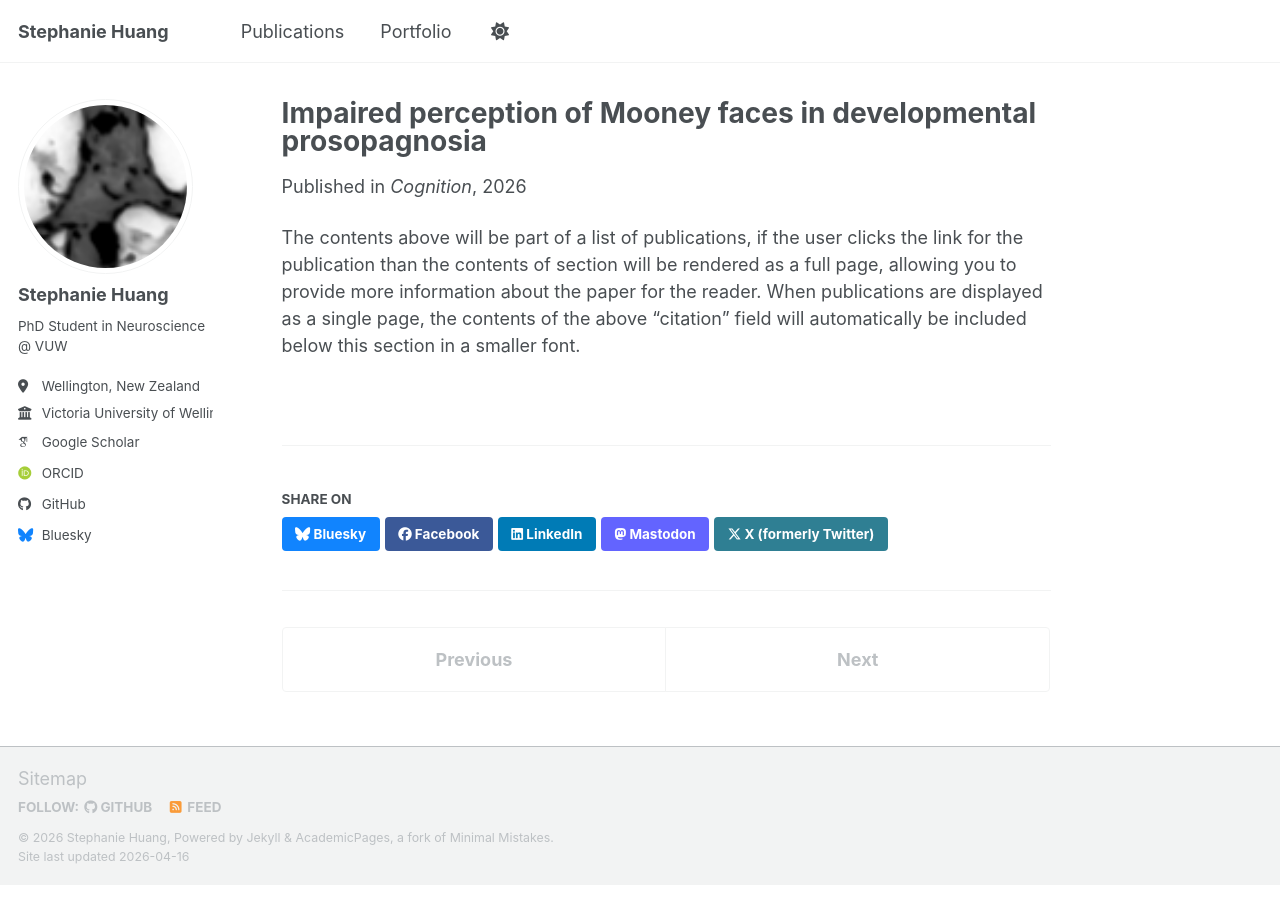
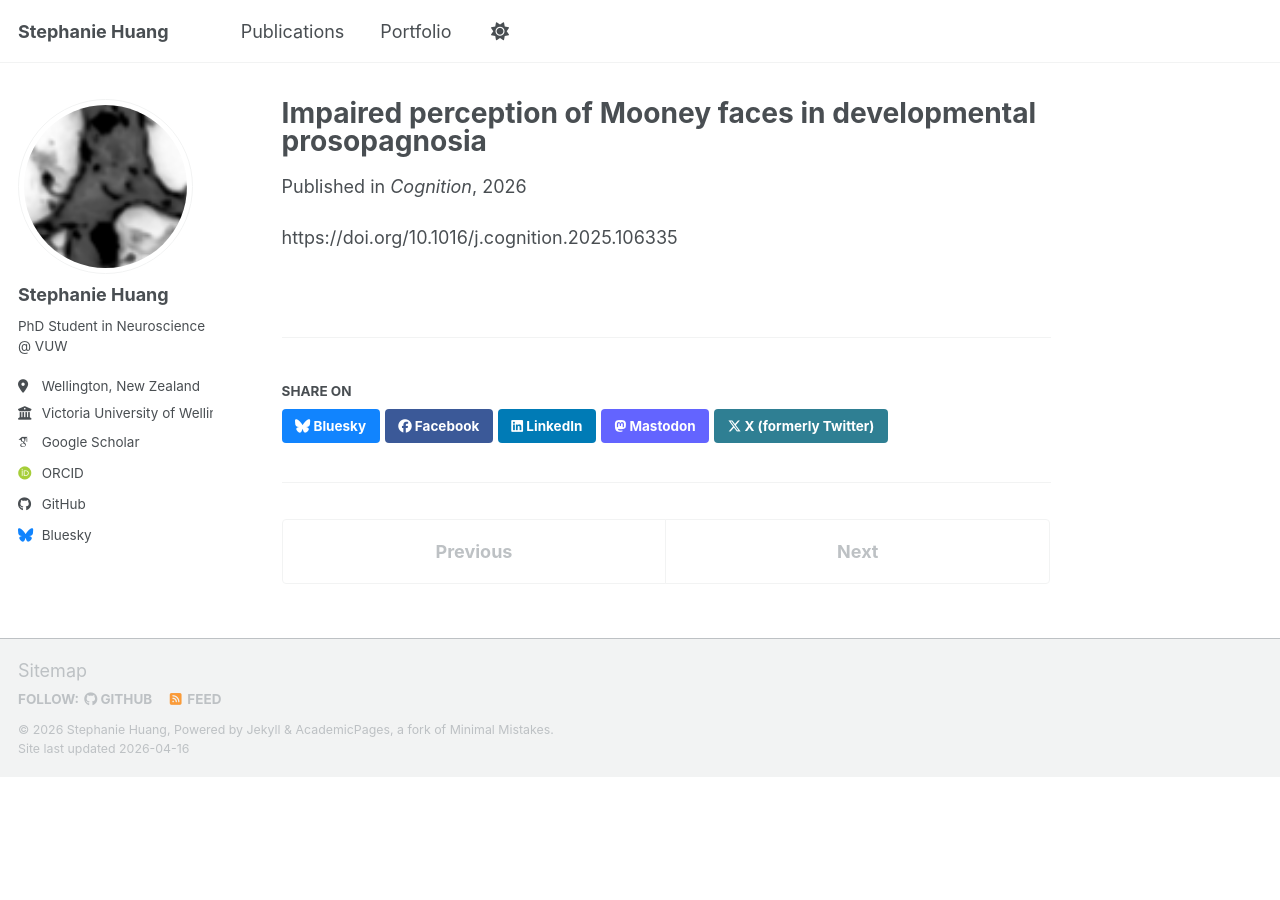
Before and after one commit to stephaniejh/stephaniejh.github.io, a Jekyll site: the page built from _publications/2009-10-01-paper-title-number-1.md, in a window 1280 px wide. Built offline with Jekyll 4.4.1, drawn with Linux system fonts in a browser that asks for light colours; some web fonts are replaced; a script bundle is joined from its source files by our own code; library files that are not in the unit come from our copies.

Commit message:
Update 2009-10-01-paper-title-number-1.md
remove blurb & added link

```diff
--- a/_publications/2009-10-01-paper-title-number-1.md
+++ b/_publications/2009-10-01-paper-title-number-1.md
@@ -11,4 +11,5 @@
 #bibtexurl: 'https://academicpages.github.io/files/bibtex1.bib'
 #citation: 'Your Name, You. (2009). &quot;Paper Title Number 1.&quot; <i>Journal 1</i>. 1(1).'
 ---
-The contents above will be part of a list of publications, if the user clicks the link for the publication than the contents of section will be rendered as a full page, allowing you to provide more information about the paper for the reader. When publications are displayed as a single page, the contents of the above "citation" field will automatically be included below this section in a smaller font.
+
+https://doi.org/10.1016/j.cognition.2025.106335
```
